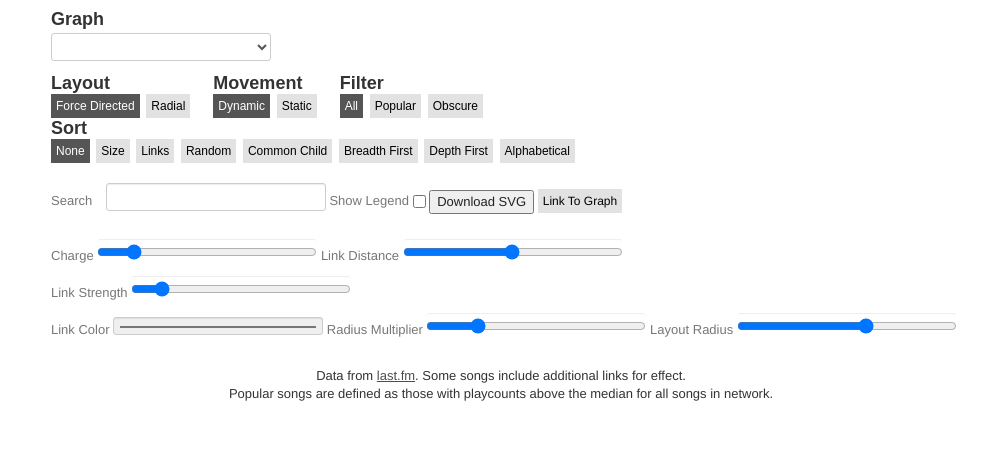
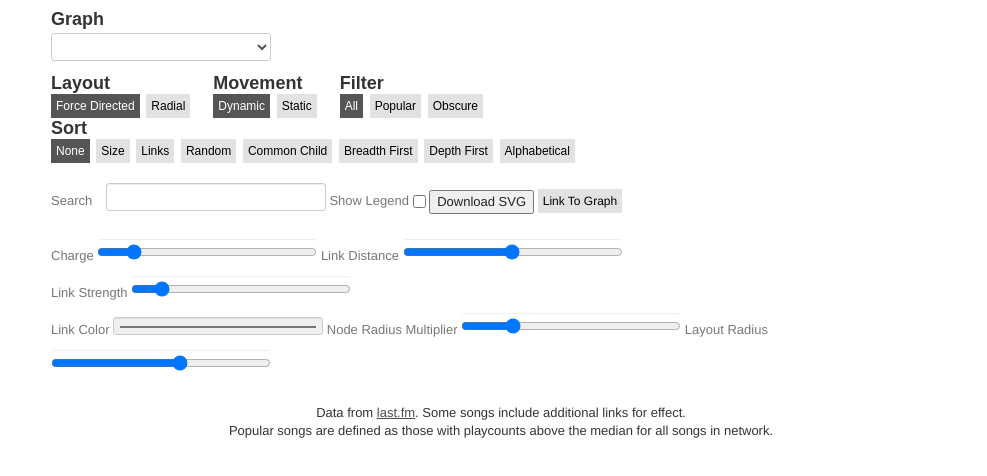
Before and after one commit to robly78746/d3Vis, a plain HTML site: page index.html in a window 1280 px wide. Shown: the part 62-538 px from the top of the page, without its empty margins (139-1126 px from the left). Drawn offline with Linux system fonts and the light colour scheme; no server answers.

```diff
--- a/index.html
+++ b/index.html
@@ -88,7 +88,7 @@
 		  <p class="search_title">Link Distance <input type="range" class="text-input" id="linkDistance" min="1" max="200" value="100" /></p><br>
 		  <p class="search_title">Link Strength <input type="range" class="text-input" id="linkStrength" min="1" max="100" value="10" /></p><br>
 		  <p class="search_title">Link Color <input type="color" class="text-input" id="linkColor" value="#999999" /></p>
-		  <p class="search_title">Radius Multiplier <input type="range" class="text-input" id="radiusMultiplier" min="1" max="500" value="100" /></p>
+		  <p class="search_title">Node Radius Multiplier <input type="range" class="text-input" id="radiusMultiplier" min="1" max="500" value="100" /></p>
 		  <p class="search_title" id="layoutRadius">Layout Radius <input type="range" class="text-input" id="layoutRadiusInput" min="1" max="500" value="300" /></p>
         </form>
       </div>
```
Also changed, not shown: 1 other file.
